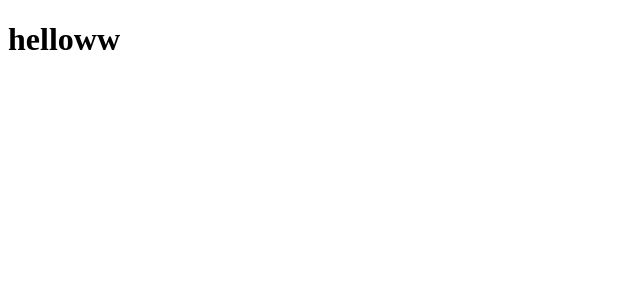
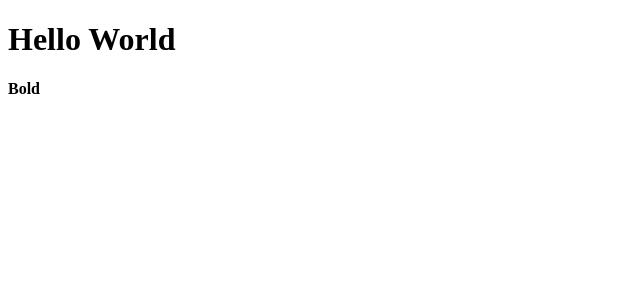
Before and after one commit to muhammadhaekal/egghead-start-learning-react, a React (Create React App) app: page / in a window 1280 px wide. Shown: the top 300 px of the page, without its empty margins (0-640 px from the left). Built offline with nearby package versions, Linux system fonts and the light colour scheme.

Commit message:
Display Output in React with a Components render Method

```diff
--- a/src/App.js
+++ b/src/App.js
@@ -1,14 +1,17 @@
 import React from 'react';
 
-//function component
+
 class App extends React.Component {
   render(){
-    // return <h1>Hellowww</h1>
-    // similar to
-    return React.createElement('h1',null,'helloww')
+    return (
+      <div>
+      <h1>Hello World</h1>
+      <b>Bold</b>
+      </div>
+    )
   }
 }
 
-// const App = () => <h1> Stateless component </h1>
+
 
 export default App
```
